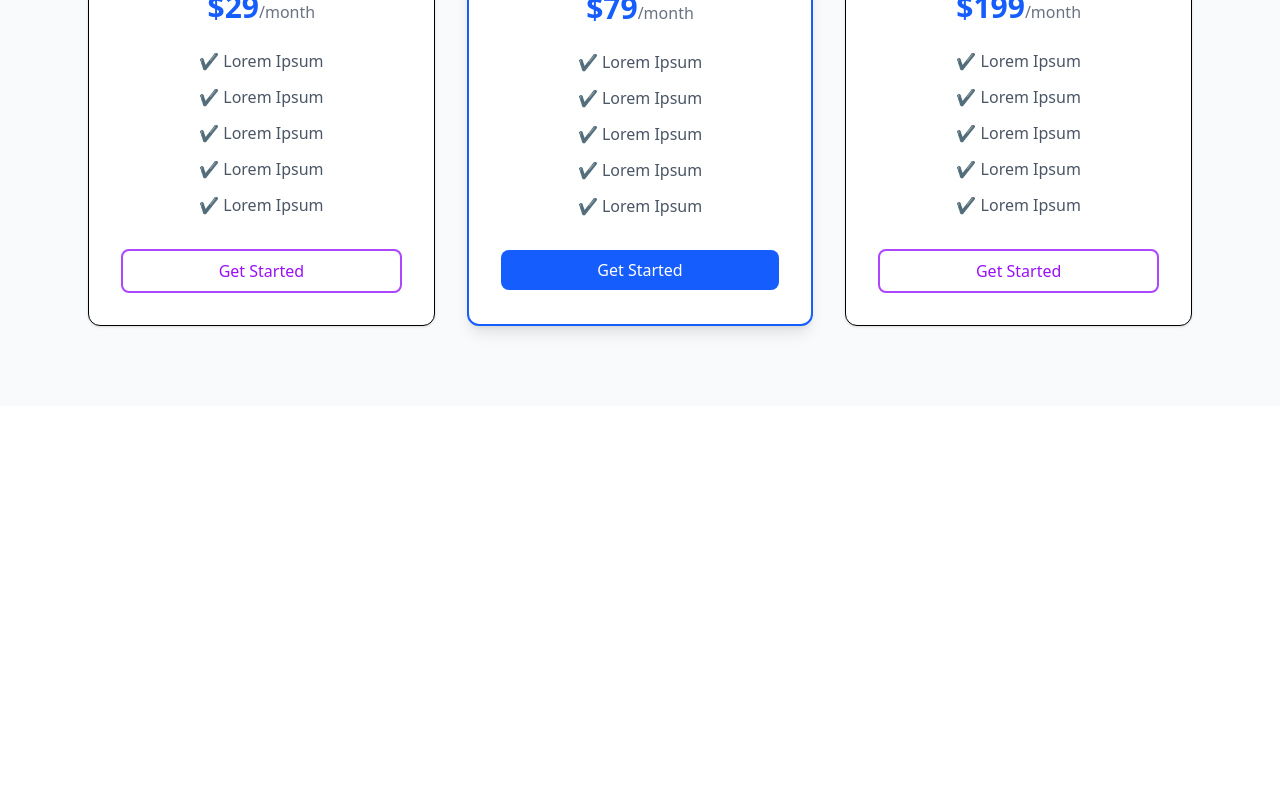
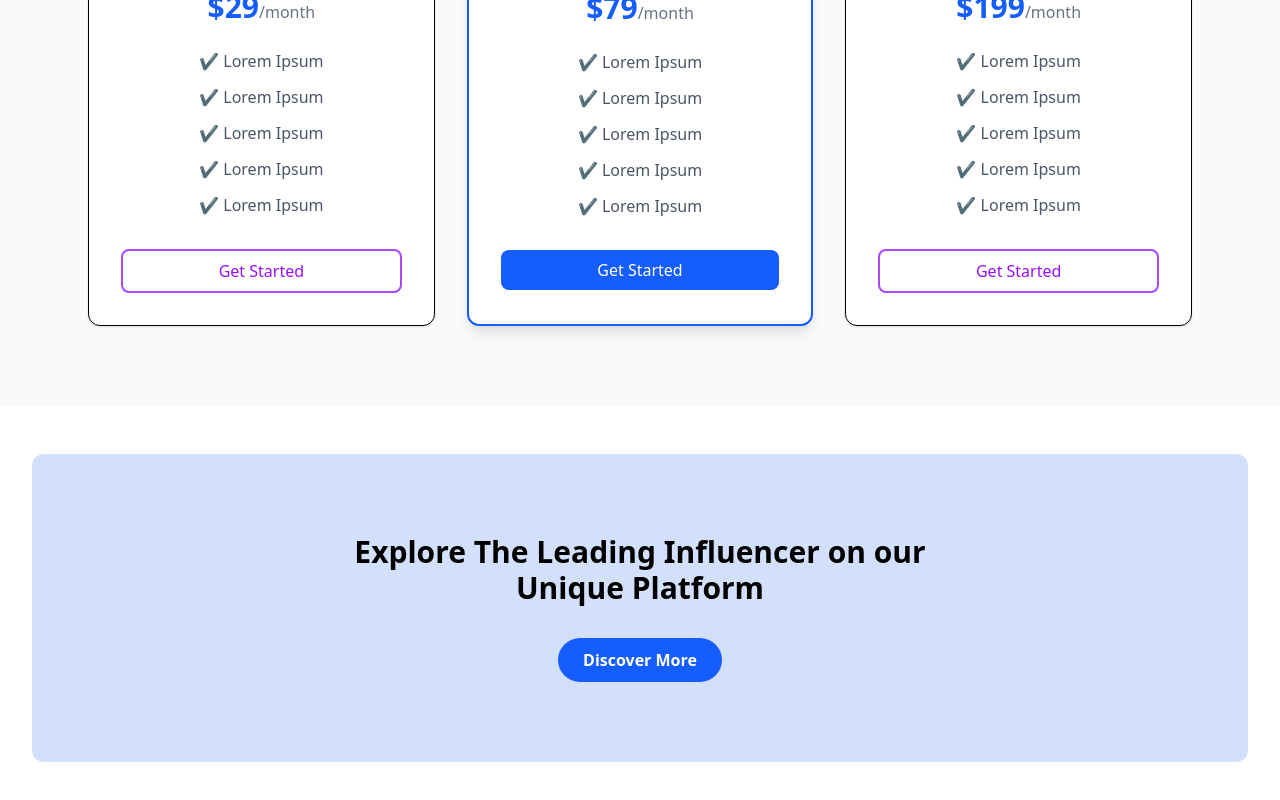
Before and after one commit to Alamin10231/CleanupSoftware, a React (Vite) app: page /home in a window 1280 px wide. Shown: the part 3129-3929 px from the top of the page. Before the commit the page ends 3535 px from the top, so only its background shows below. Built offline with nearby package versions, Linux system fonts and the light colour scheme.

Commit message:
Discover More added

```diff
--- /dev/null
+++ b/src/Components/Discover_More.tsx
@@ -0,0 +1,18 @@
+const Discover_More = () => {
+    return (
+
+        <div className="py-12 px-4 md:px-8">
+
+            <div className="max-w-full mx-auto bg-[rgba(36,99,234,0.2)] p-20 flex flex-col items-center justify-center rounded-xl">
+                <h1 className="text-center text-3xl font-bold mb-8 max-w-xl">
+                    Explore The Leading Influencer on our Unique Platform
+                </h1>
+                <button className="px-[25px] cursor-pointer py-[10px] text-white font-semibold rounded-full bg-blue-600 hover:bg-blue-700 transition">
+                    Discover More
+                </button>
+            </div>
+        </div>
+    )
+}
+
+export default Discover_More
--- a/src/Components/PricingSection.tsx
+++ b/src/Components/PricingSection.tsx
@@ -1,4 +1,3 @@
-import React from "react";
 
 const PricingSection = () => {
   return (
--- a/src/Page/Home.tsx
+++ b/src/Page/Home.tsx
@@ -3,6 +3,7 @@ import { assets } from "../assets/assets";
 import Button from "@/Components/Button";
 import { Link, NavLink } from "react-router";
 import PricingSection from "@/Components/PricingSection";
+import Discover_More from "@/Components/Discover_More";
 
 const Home = () => {
   const faqs = [
@@ -278,6 +279,7 @@ const Home = () => {
 
       {/* Pricing */}
       <PricingSection />
+      <Discover_More/>
 
     </div>
   );
```
